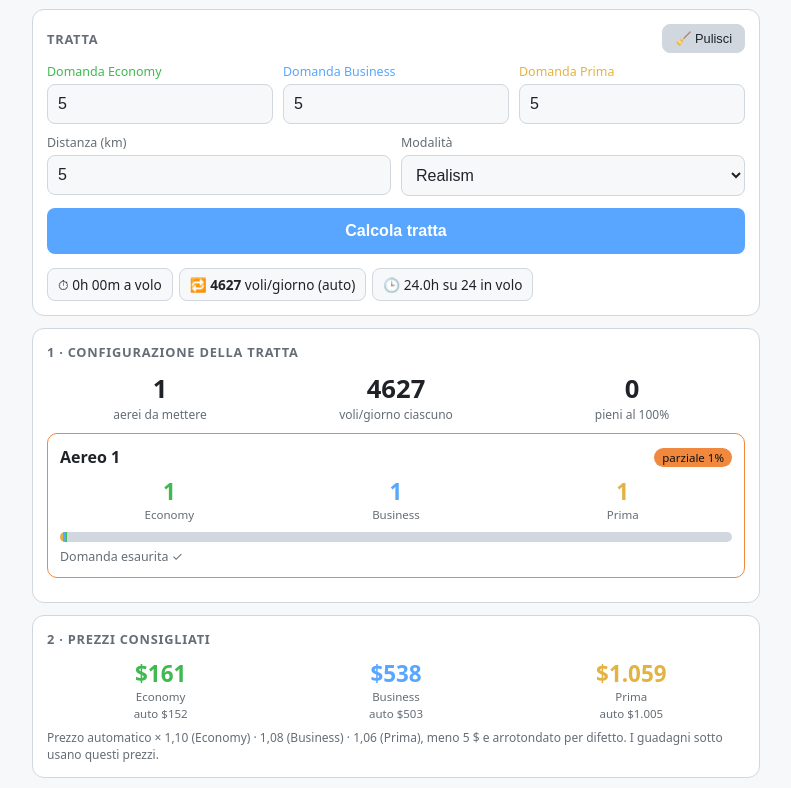
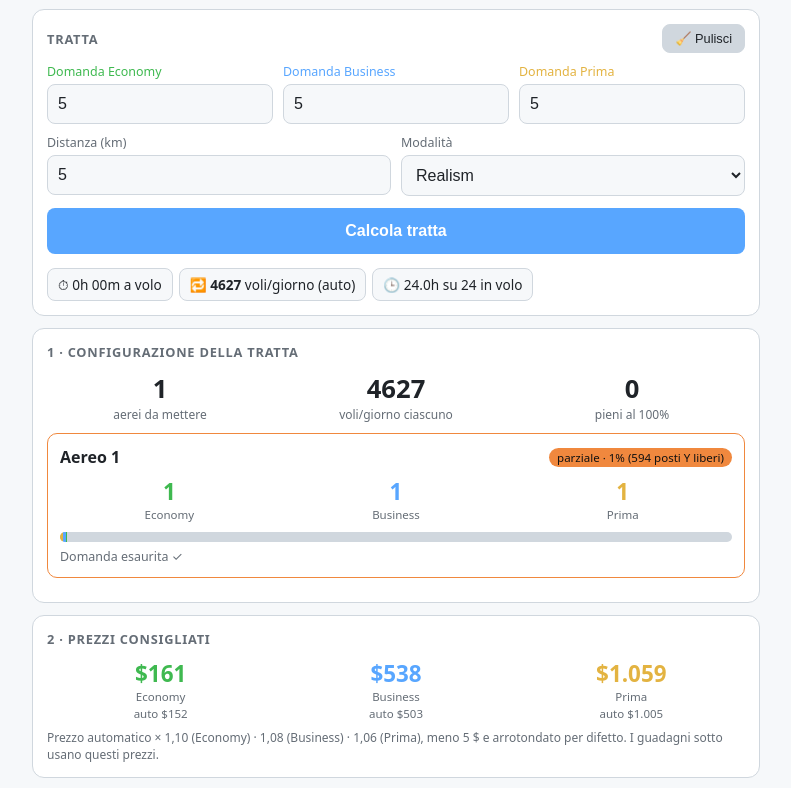
Before and after one commit to casagrandewebdesign-droid/am4-tratte, a plain HTML site: page index.html in a window 1280 px wide. Both pictures are taken after typing "5", "5", "5", "5" into the empty fields and a click on the button "Calcola tratta". Shown: the part 149-937 px from the top of the page, without its empty margins (244-1035 px from the left). Drawn offline with Linux system fonts and the light colour scheme.

Commit message:
Configurazione proporzionale tra le classi; corregge 'parziale 100%'
Co-Authored-By: Claude Opus 5.5 <noreply@anthropic.com>
Claude-Session: https://claude.ai/code/session_013JVK3Ug1ZFHPQJer8mLiY2

```diff
--- a/index.html
+++ b/index.html
@@ -57,7 +57,7 @@
 </head>
 <body>
 <h1 id="ttl">✈️ Configurazione A380-800 per tratta</h1>
-<div class="sub">Configurazione fissa per tratta, calcolata sulla domanda: la imposti una volta e non la tocchi più, con o senza marketing.</div>
+<div class="sub">Configurazione fissa per tratta, con tutte le classi nello stesso rapporto della domanda: la imposti una volta e non la tocchi più, con o senza marketing.</div>
 
 <details>
   <summary id="acSum">Aereo: Airbus A380-800</summary>
@@ -260,32 +260,46 @@ function breakEven(f,L,p){
 }
 const sumBy=(planes,f,L,p,k)=>planes.reduce((t,x)=>t+econ(x.s,f,L,p)[k],0);
 
-// configurazione fissa: calcolata sulla domanda piena (100%), indipendente dal marketing
+// configurazione fissa: calcolata sulla domanda piena (100%), indipendente dal marketing.
+// Ogni aereo ha tutte le classi nello stesso rapporto della domanda (Y:J:F).
 const pct=(id,def)=>Math.min(1,Math.max(0.01,(num(id)||def)/100));
 function loads(){return {mkLo:pct('mkLo',92),mkHi:pct('mkHi',99),nmLo:pct('nmLo',45)};}
+const CL=['F','J','Y'];
 function solve(){
   const d={F:num('dF'),J:num('dJ'),Y:num('dY')};
   const mY=num('mY')||1, mJ=num('mJ')||1, mF=num('mF')||1;
   const {f}=flights();
   const R=$('rnd').value==='ceil'?Math.ceil:Math.floor;
   const w={F:mY/mF,J:mY/mJ,Y:1}, rem={...d}, planes=[];
+  const units=s=>CL.reduce((t,c)=>t+s[c]*w[c],0);
   let guard=0;
-  while((rem.F>0||rem.J>0||rem.Y>0)&&guard++<500){
-    let cap=mY; const s={F:0,J:0,Y:0};
-    for(const c of ['F','J','Y']){
-      if(rem[c]<=0) continue;
-      s[c]=Math.max(0,Math.min(Math.floor(cap/w[c]+EPS),R(rem[c]/f-EPS)));
-      cap-=s[c]*w[c];
-      rem[c]=Math.max(0,rem[c]-s[c]*f);
+  while(CL.some(c=>rem[c]>EPS)&&guard++<500){
+    const U=CL.reduce((t,c)=>t+rem[c]*w[c],0)/f; // posti-economy necessari per volo
+    let s={F:0,J:0,Y:0};
+    if(U<=mY+EPS){
+      // ultimo aereo: copre la domanda rimasta
+      for(const c of CL) s[c]=Math.max(0,R(rem[c]/f-EPS));
+      // se l'arrotondamento per eccesso sfora la capienza, togli un posto alla volta (prima Y, poi J, poi F)
+      while(units(s)>mY+EPS){const c=['Y','J','F'].find(c=>s[c]>0); if(!c) break; s[c]--;}
+    }else{
+      // aereo pieno: stessa proporzione della domanda rimasta
+      const t={}; for(const c of CL){t[c]=rem[c]/f*mY/U; s[c]=Math.floor(t[c]+EPS);}
+      // riempi lo spazio avanzato dando posti alle classi più "arrotondate per difetto"
+      let free=mY-units(s);
+      const order=[...CL].sort((x,y)=>(t[y]-s[y])-(t[x]-s[x]));
+      for(const c of order) if(rem[c]>EPS&&w[c]<=free+EPS){s[c]++;free-=w[c];}
+      // eventuale avanzo: altri posti dove la domanda c'è ancora (prima i più piccoli)
+      for(const c of ['Y','J','F']) while(free+EPS>=w[c]&&rem[c]-s[c]*f>EPS){s[c]++;free-=w[c];}
     }
     if(s.F+s.J+s.Y===0) break;
-    const used=mY-cap;
-    planes.push({s,used,pct:used/mY*100,rem:{...rem}});
+    for(const c of CL) rem[c]=Math.max(0,rem[c]-s[c]*f);
+    const used=units(s), freeY=Math.floor(mY-used+EPS);
+    planes.push({s,used,pct:used/mY*100,free:freeY,full:freeY<1,rem:{...rem}});
   }
   // l'ultimo aereo parziale resta solo se guadagna anche col marketing al minimo
   let dropped=null;
   const pr=prices(), last=planes[planes.length-1];
-  if(pr&&last&&last.pct<99.95){
+  if(pr&&last&&!last.full){
     const e=econ(last.s,f,loads().mkLo,pr);
     if(e&&(e.net<=0||e.pay>(num('maxPay')||Infinity))){dropped={...last,e};planes.pop();}
   }
@@ -310,7 +324,7 @@ function calc(){
   const pr=prices(), Ld=loads(), P=x=>Math.round(x*100)+'%';
   const {planes,w,mY,f,dropped}=solve();
   $('sPlanes').textContent=planes.length;
-  $('sFull').textContent=planes.filter(p=>p.pct>=99.95).length;
+  $('sFull').textContent=planes.filter(p=>p.full).length;
   $('sFlights').textContent=num('km')?f:'–';
   const ok=pr&&planes.length;
   const T=L=>sumBy(planes,f,L,pr,'net');
@@ -327,12 +341,12 @@ function calc(){
     </div>`:'<div class="meta">Inserisci la distanza per vedere i prezzi.</div>';
 
   $('planes').innerHTML=planes.map((p,i)=>{
-    const isPart=p.pct<99.95;
+    const isPart=!p.full;
     const bw=c=>(p.s[c]*w[c]/mY*100).toFixed(2);
     const r=p.rem;
     const left=(r.F||r.J||r.Y)?`Domanda residua dopo: Y ${Math.round(r.Y)} · J ${Math.round(r.J)} · F ${Math.round(r.F)}`:'Domanda esaurita ✓';
     return `<div class="plane ${isPart?'part':''}">
-      <div class="ph"><b>Aereo ${i+1}</b><span class="tag">${isPart?'parziale '+p.pct.toFixed(0)+'%':'pieno'}</span></div>
+      <div class="ph"><b>Aereo ${i+1}</b><span class="tag">${isPart?`parziale · ${Math.floor(p.pct)}% (${p.free} posti Y liberi)`:'pieno'}</span></div>
       <div class="seats">
         <div><div class="v Y">${p.s.Y}</div><div class="k">Economy</div></div>
         <div><div class="v J">${p.s.J}</div><div class="k">Business</div></div>
@@ -344,7 +358,7 @@ function calc(){
   }).join('');
 
   $('gains').innerHTML=pr?planes.map((p,i)=>{
-    const isPart=p.pct<99.95;
+    const isPart=!p.full;
     const E=L=>econ(p.s,f,L,pr);
     const col=v=>`<b style="color:${v>=0?'var(--y)':'var(--bad)'}">${money(v)}</b>`;
     const e1=E(Ld.mkLo);
--- a/sw.js
+++ b/sw.js
@@ -1,4 +1,4 @@
-const CACHE='am4-tratte-v3';
+const CACHE='am4-tratte-v4';
 const FILES=['./','index.html','manifest.json','icon-192.png','icon-512.png'];
 self.addEventListener('install',e=>{e.waitUntil(caches.open(CACHE).then(c=>c.addAll(FILES)));self.skipWaiting();});
 self.addEventListener('activate',e=>{e.waitUntil(caches.keys().then(k=>Promise.all(k.filter(x=>x!==CACHE).map(x=>caches.delete(x)))));self.clients.claim();});
```
Also changed, not shown: 1 other file.
